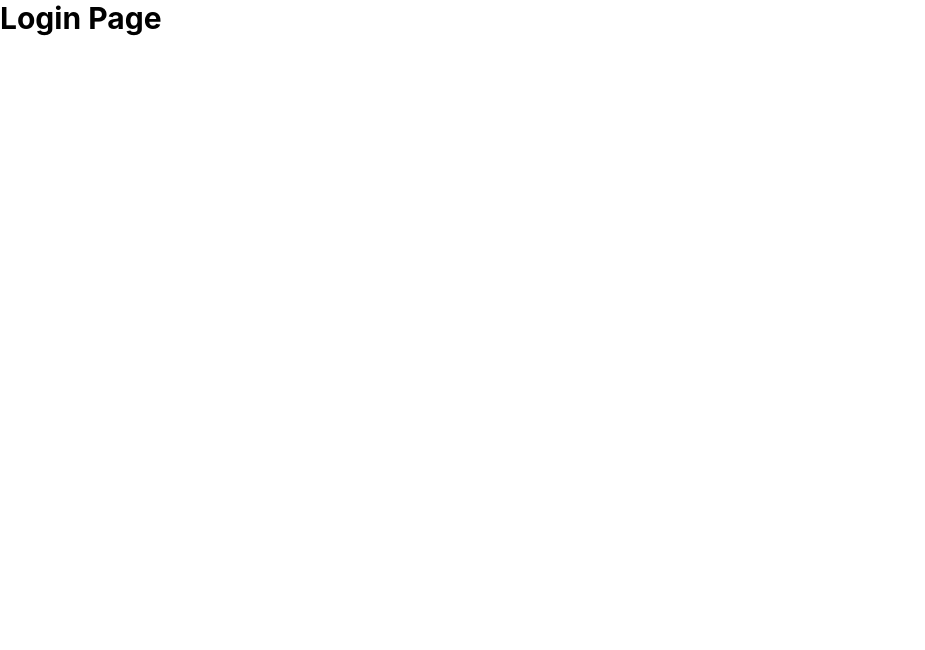
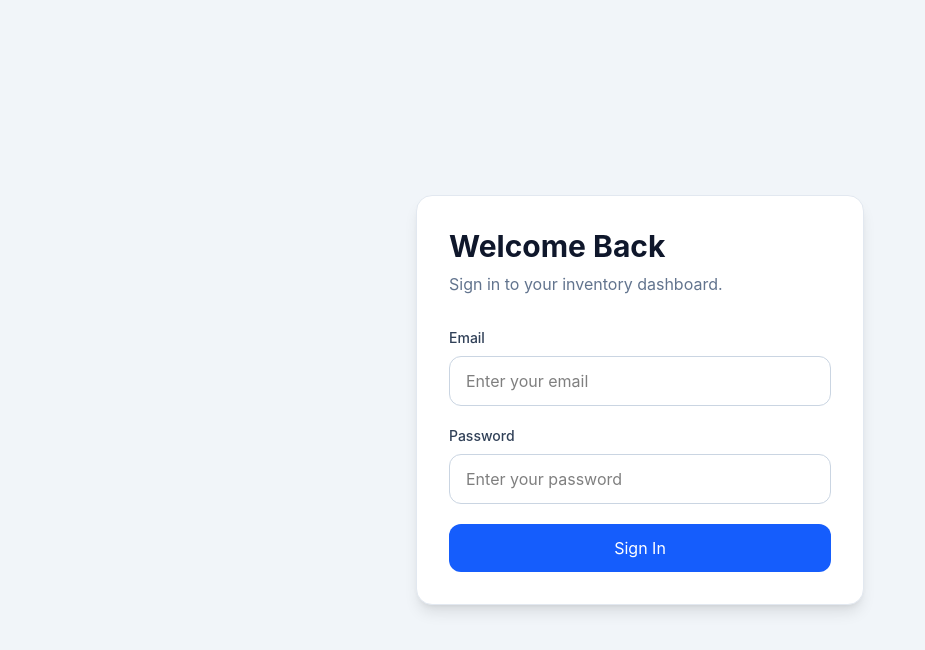
Before and after one commit to ramanngartan/inventory-dashboard, a React (Vite) app in the folder client/: page /login in a window 1280 px wide. Shown: the top 650 px of the page, without its empty margins (0-925 px from the left). Built offline with nearby package versions, Linux system fonts and the light colour scheme.

Commit message:
Auth int with frontend

```diff
--- a/client/src/components/Navbar.jsx
+++ b/client/src/components/Navbar.jsx
@@ -1,6 +1,15 @@
+
 import { Bell, Search, UserCircle2 } from "lucide-react";
 
+import { useContext } from "react";
+import AuthContext from "../contexts/AuthContext.jsx"
+
+
+
 export default function Navbar() {
+
+  const { user } = useContext(AuthContext);
+
   return (
     <header className="h-16 bg-slate-50 border-b border-slate-200 flex items-center justify-between px-8">
 
@@ -35,7 +44,7 @@ export default function Navbar() {
           />
 
           <span className="font-medium">
-            Guest
+            {user?.name || "Guest"}
           </span>
 
         </div>
--- a/client/src/components/Sidebar.jsx
+++ b/client/src/components/Sidebar.jsx
@@ -8,7 +8,16 @@ import {
 
 import { NavLink } from "react-router-dom";
 
+import { use, useContext } from "react";
+import AuthContext from "../contexts/AuthContext.jsx"
+
+
+
 export default function Sidebar() {
+
+  const { user } = useContext(AuthContext);
+
+
   return (
     <aside className="w-72 bg-slate-900 text-white flex flex-col justify-between">
 
@@ -71,8 +80,8 @@ export default function Sidebar() {
       </div>
 
       <div className="border-t border-slate-800 p-6">
-        <p className="font-semibold">Guest</p>
-        <p className="text-sm text-slate-400">Admin</p>
+        <p className="font-semibold">{user?.name || "Guest"}</p>
+        <p className="text-sm text-slate-400">{user?.role || ""}</p>
       </div>
 
     </aside>
--- /dev/null
+++ b/client/src/contexts/AuthContext.jsx
@@ -0,0 +1,64 @@
+
+import { createContext, useEffect, useState } from "react";
+import api from "../services/api";
+
+const AuthContext = createContext();
+
+export default AuthContext;
+
+export function AuthProvider({ children }){
+
+    const [user, setUser] = useState(null);
+
+    const [loading, setLoading] = useState(true);
+
+    async function fetchProfile(){
+
+        console.log("Fetching profile...")
+
+        try {
+
+            const token = localStorage.getItem("token");
+
+            if (!token) {
+                setLoading(false);
+                return;
+            }
+
+            const response = await api.get("/auth/profile", {
+                headers: {
+                    Authorization : `Bearer ${token}`,
+                }
+            });
+
+            setUser(response.data);
+
+        }
+
+        catch (error) {
+
+            console.log(error);
+
+            localStorage.removeItem("token");
+
+            setUser(null);
+        }
+
+    }
+
+    useEffect(() => {
+        fetchProfile();
+    }, []);
+
+    return (
+        <AuthContext.Provider   value = {{
+            user,
+            setUser,
+            loading,
+            setLoading,
+            fetchProfile,
+        }}>
+            {children}
+        </AuthContext.Provider>
+    )
+}
--- a/client/src/main.jsx
+++ b/client/src/main.jsx
@@ -5,11 +5,19 @@ import { BrowserRouter } from 'react-router-dom'
 
 import './index.css'
 import App from './App.jsx'
+import { AuthProvider } from './contexts/AuthContext.jsx'
 
 createRoot(document.getElementById('root')).render(
   <StrictMode>
-    <BrowserRouter>
-      <App />
-    </BrowserRouter>
+
+    <AuthProvider>
+
+      <BrowserRouter>
+        <App />
+      </BrowserRouter>
+
+    </AuthProvider>
+
+
   </StrictMode>,
 )
--- a/client/src/pages/Login.jsx
+++ b/client/src/pages/Login.jsx
@@ -1,14 +1,99 @@
+import { useState } from "react";
+import api from "../services/api.js";
+
+import { useContext } from "react";
+import { useNavigate } from "react-router-dom";
+import AuthContext from "../contexts/AuthContext";
 
 
-const Login = () => {
+export default function Login() {
+
+    const navigate = useNavigate();
+
+    const { fetchProfile } = useContext(AuthContext);
+
+    const [email, setEmail] = useState("");
+    const [password, setPassword] = useState("");
+
+    async function handleSubmit(e) {
+        e.preventDefault();
+
+        try {
+
+            const response = await api.post("/auth/login", {
+                email,
+                password
+            })
+
+            localStorage.setItem("token", response.data);
+
+            await fetchProfile();
+
+            navigate("/dashboard")
+
+        }
+
+        catch (error) {
+
+            console.log(error);
+
+        }
+    }
 
     return (
-        <>
-            <div className="text-3xl font-bold">
-                Login Page
+        <div className="min-h-screen bg-slate-100 flex items-center justify-center">
+
+        <div className="w-full max-w-md bg-white rounded-2xl shadow-lg border border-slate-200 p-8">
+
+            <h1 className="text-3xl font-bold text-slate-900">
+            Welcome Back
+            </h1>
+
+            <p className="text-slate-500 mt-2">
+            Sign in to your inventory dashboard.
+            </p>
+
+            <form onSubmit={handleSubmit} className="mt-8 space-y-5">
+
+            <div>
+                <label className="block text-sm font-medium text-slate-700 mb-2">
+                Email
+                </label>
+
+                <input
+                type="email"
+                value={email}
+                onChange={(e) => setEmail(e.target.value)}
+                placeholder="Enter your email"
+                className="w-full border border-slate-300 rounded-xl px-4 py-3 outline-none focus:ring-2 focus:ring-blue-500"
+                />
             </div>
-        </>
-    )
+
+            <div>
+                <label className="block text-sm font-medium text-slate-700 mb-2">
+                Password
+                </label>
+
+                <input
+                type="password"
+                value={password}
+                onChange={(e) => setPassword(e.target.value)}
+                placeholder="Enter your password"
+                className="w-full border border-slate-300 rounded-xl px-4 py-3 outline-none focus:ring-2 focus:ring-blue-500"
+                />
+            </div>
+
+            <button
+                type="submit"
+                className="w-full bg-blue-600 text-white py-3 rounded-xl hover:bg-blue-700 transition"
+            >
+                Sign In
+            </button>
+
+            </form>
+
+        </div>
+
+        </div>
+    );
 }
-
-export default Login;
--- /dev/null
+++ b/client/src/services/api.js
@@ -0,0 +1,7 @@
+import axios from 'axios';
+
+const api = axios.create({
+    baseURL : "http://localhost:8000",
+});
+
+export default api;
```
Also changed, not shown: 1 other file (tests, documents, lock files or other folders).
